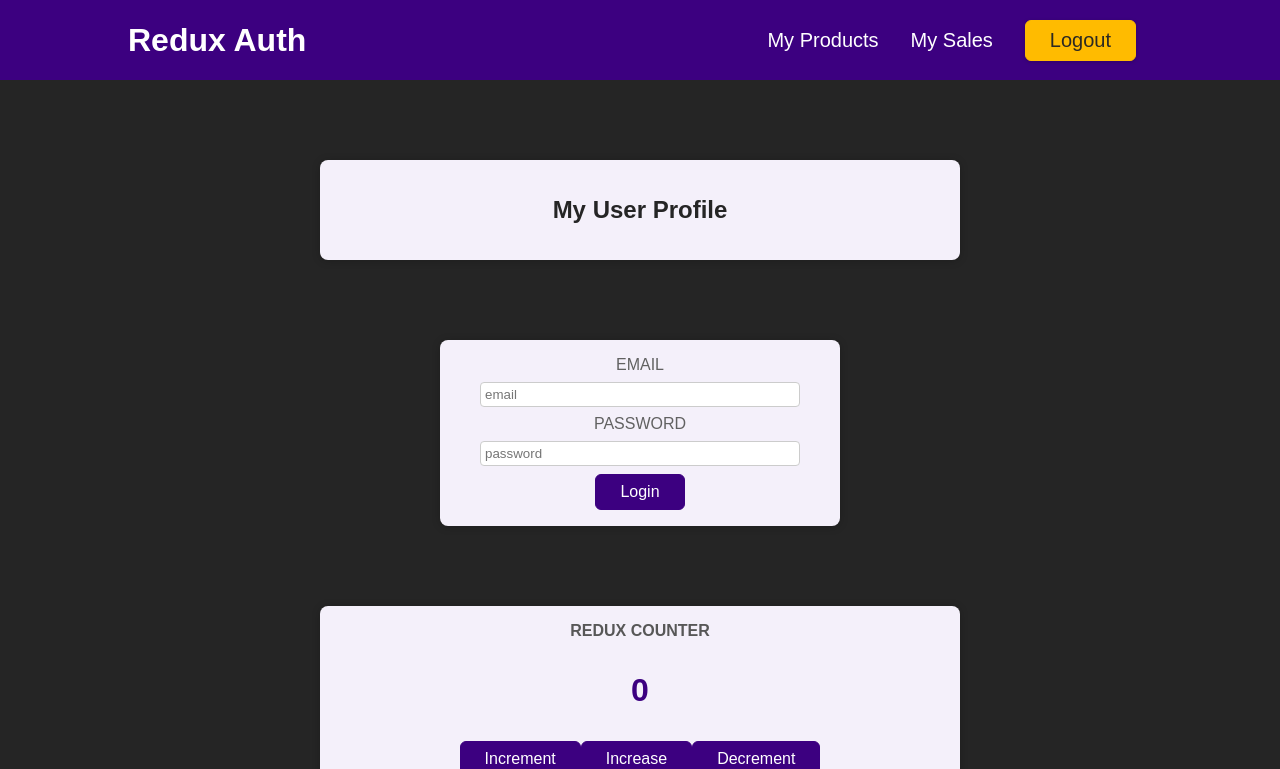
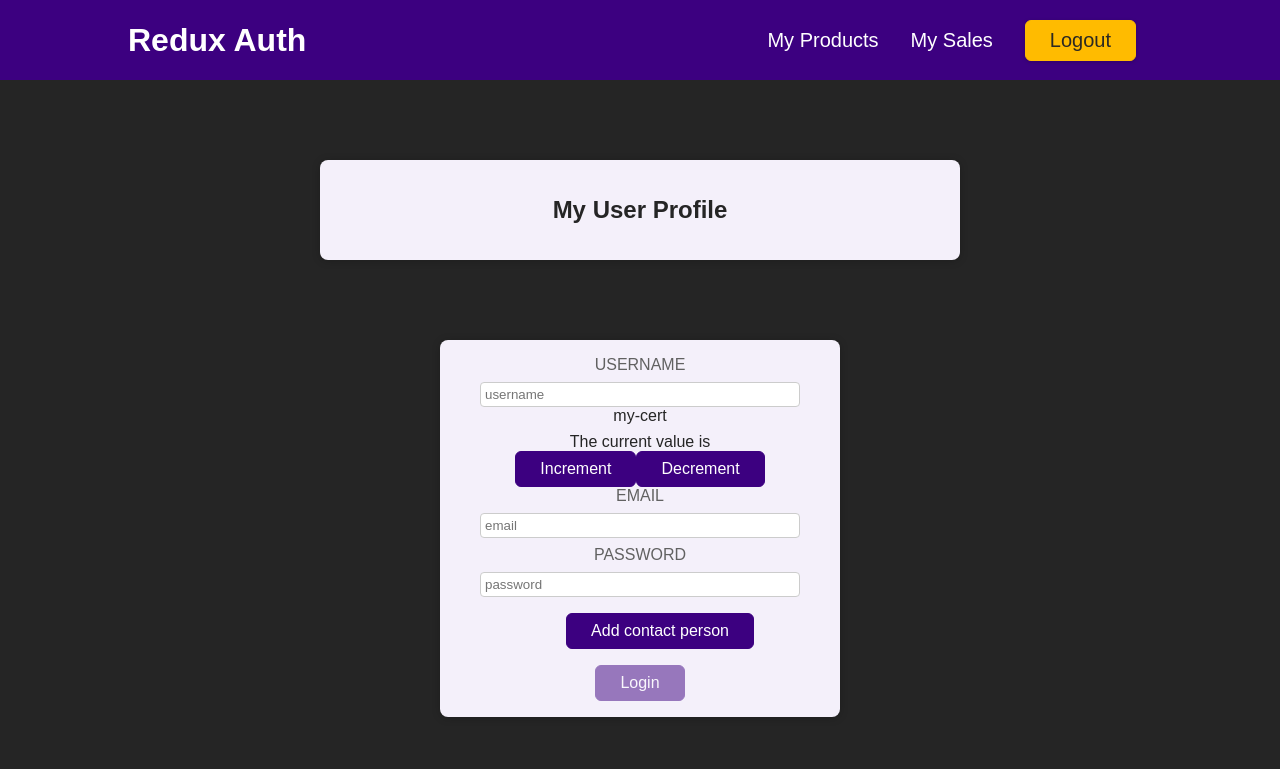
Before and after one commit to wowxoxo/react-practice_12-redux-basics, a React (Create React App) app: page / in a window 1280 px wide. Shown: the top 769 px of the page. Built offline with nearby package versions, Linux system fonts and the light colour scheme.

Commit message:
feat: add more redux-form fields

```diff
--- a/src/components/AuthForm.jsx
+++ b/src/components/AuthForm.jsx
@@ -1,35 +1,115 @@
-import React from 'react';
-import { Field, reduxForm } from 'redux-form';
+import React, { Component } from 'react';
+import { Field, FieldArray, reduxForm } from 'redux-form';
 import classes from "./Auth.module.css";
 
 const upper = value => value && value.toUpperCase();
 const trim = value => value && value.trim();
 
-const trimF = (value, name) => {
+const trimF = (value) => {
   console.log(value);
-  console.log(name)
-  return value
+  // xxx-xxx-xx-xx
+  if (!value) return ''
+  const split = /.{1,3}/g;
+  value = value.substring(0, 10)
+
+  return value.substring(0, 7).match(split).join('-') + value.substring(7)
+}
+
+const dashParser = (value) => value ? value.replace(/-/g, '') : '';
+
+const renderInput = (field) => {
+  console.log('field', field);
+  const { input, type, placeholder, id, meta, cert } = field
+  return <div>
+    <input {...input} type={type} placeholder={placeholder} id={id} />
+    {cert && <span>{cert}</span>}
+    {meta.touched && meta.error && <span className="error">{meta.error}</span>}
+  </div>;
+}
+
+class CounterComp extends Component {
+  render() {
+    let { input : { value, onChange }, meta, initialVal
+  } = this.props;
+  // value = value || initialVal;
+  console.log(this.props)
+
+  return (
+    <div>
+      <span>The current value is {value}</span>
+      <br />
+      <button type="button" onClick={() => onChange(+value + 1) }>Increment</button>
+      <button type="button" onClick={() => onChange(value - 1) }>Decrement</button>
+      <br />
+      {meta.dirty && meta.warning && <span className="warning">{meta.warning}</span>}
+    </div>
+  )
+}
+}
+
+const ContactPerson = (contactPerson, idx, fields) => (<li key={idx}>
+  <button type="button" onClick={() => fields.remove(idx)}>Remove</button>
+  <br />
+  <Field name={`${contactPerson}.firstName`} type='text' component="input" placeholder="First Name" />
+  <br />
+  <Field name={`${contactPerson}.lastName`} type='text' component="input" placeholder="Last Name" />
+</li> )
+
+const renderContactPersons = ({ fields }) => (<ul>
+  <button type="button" onClick={() => fields.push({})}>Add contact person</button>
+  { fields.map(ContactPerson)}
+</ul>)
+
+const validate = values => {
+  const errors = {}
+  if (!values.username) {
+    errors.username = "Required"
+  }
+  if (!values.email) {
+    errors.email = "Required"
+  }
+  return errors
+}
+
+const minLength = min => value => value && value.length < min ? `Must be ${min} characters long` : undefined
+const minLength5 = minLength(5)
+const isEmail = value => value && value.includes("@") ? undefined : "Should be correct email address"
+
+const warn = values => {
+  const warning = {}
+  if (values.counter < 5) {
+    warning.counter = "It to small for me"
+  }
+  return warning
 }
 
 const AuthForm = (props) => {
   return (
     <form onSubmit={props.handleSubmit}>
       <div className={classes.control}>
+        <label htmlFor="username">Username</label>
+        <Field placeholder="username" component={renderInput} name="username" id="username" type="text" cert="my-cert" />
+      </div>
+      <Field name="counter" component={CounterComp} initialVal={1} />
+      <div className={classes.control}>
         <label htmlFor="email">Email</label>
         {/* <input type="email" id="email" /> */}
-        <Field placeholder="email" component="input" name="email" id="email" type="email" normalize={trim} format={trimF} />
+        <Field placeholder="email" component={renderInput} name="email" id="email" type="email" normalize={upper} format={trimF} parse={dashParser} validate={[isEmail, minLength5]} />
       </div>
       <div className={classes.control}>
         <label htmlFor="password">Password</label>
         <Field placeholder="password" component="input" name="password" id="password" type="password" />
       </div>
-      <button>Login</button>
+      <FieldArray name="contactPersons" component={renderContactPersons} />
+      <button disabled={props.pristine}>Login</button>
     </form>
   );
 };
 
 const AuthReduxForm = reduxForm({
-  form: 'auth'
+  form: 'auth',
+  // validate,
+  // warn
 })(AuthForm);
 
 export default AuthReduxForm;
--- a/src/index.css
+++ b/src/index.css
@@ -24,3 +24,15 @@ button:active {
   background-color: #5b14ac;
   border-color: #5b14ac;
 }
+
+button[disabled] {
+  opacity: 0.5;
+}
+
+.error {
+  color: #f00;
+}
+
+.warning {
+  color: orange;
+}
```
